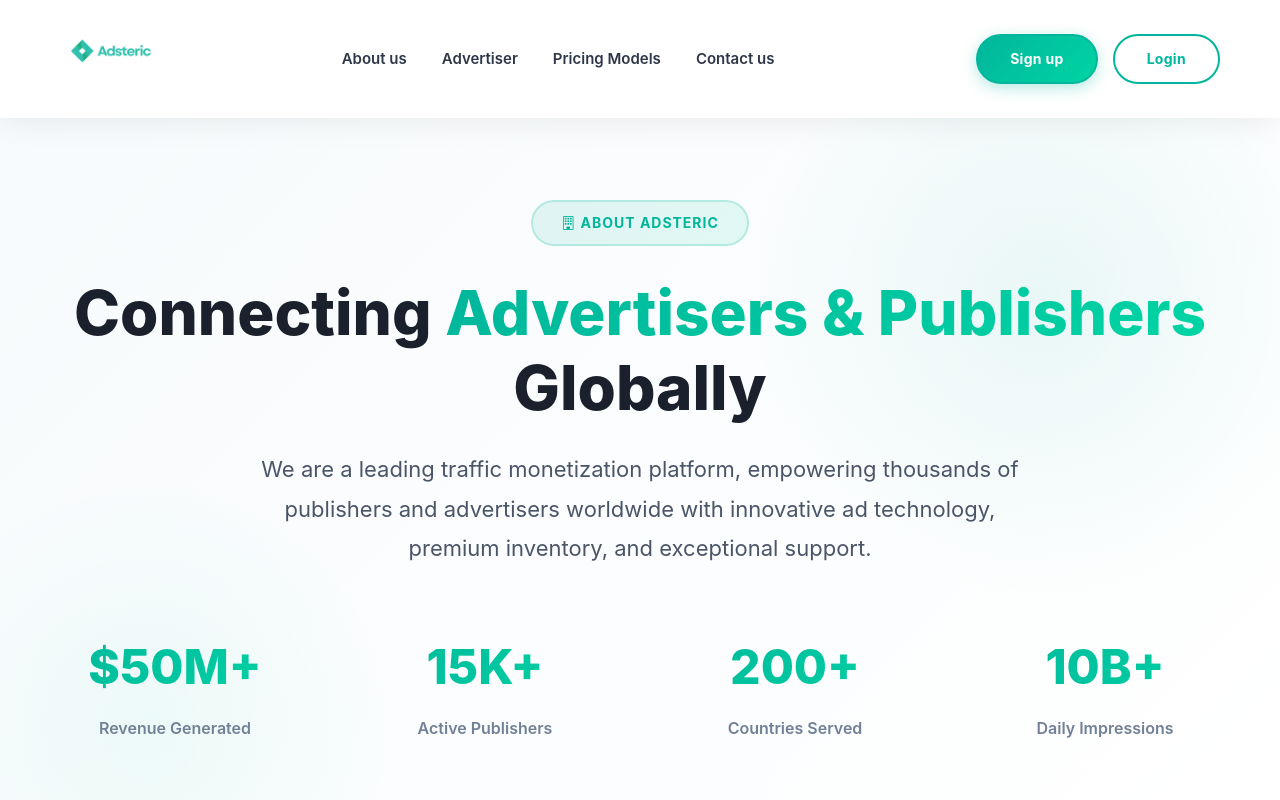
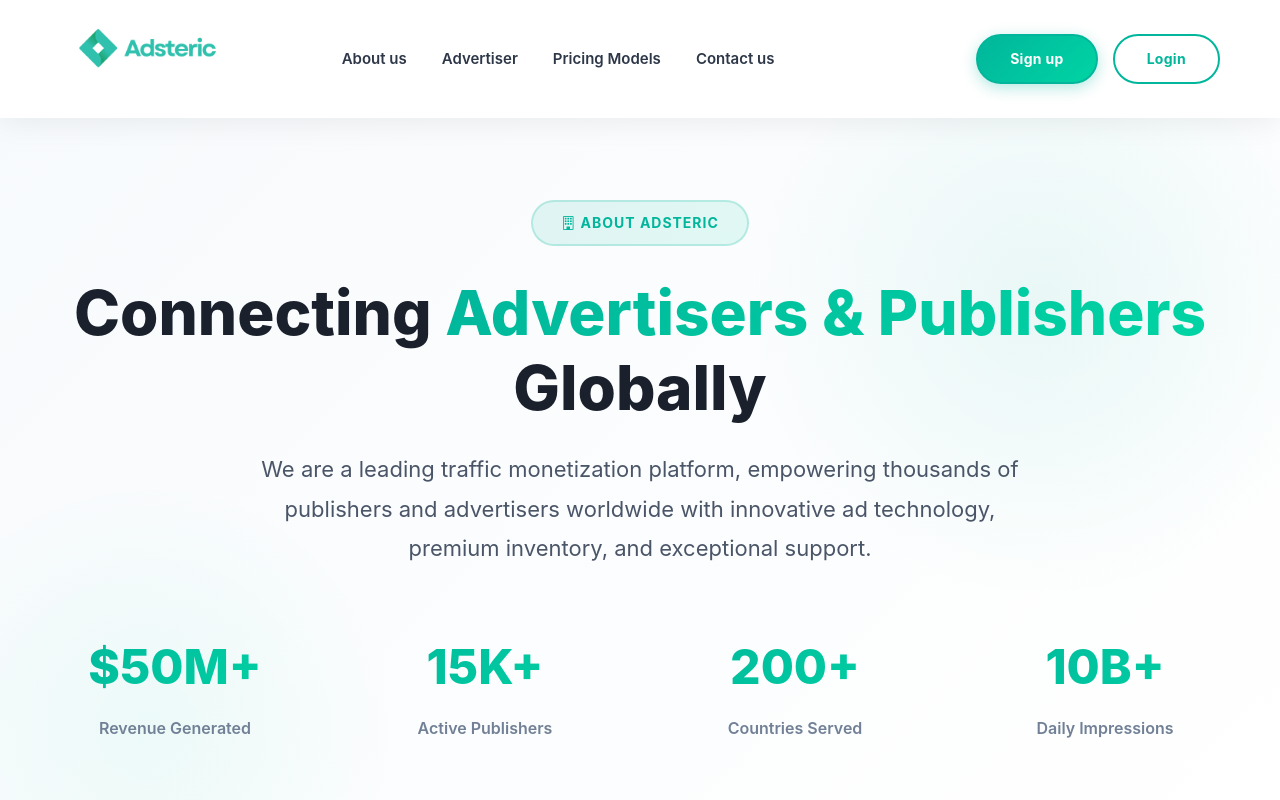
Before and after one commit to waleed0537/adsteric, a website: page public/about-us.html in a window 1280 px wide. Shown: the top 800 px of the page. Drawn offline with nearby package versions, Linux system fonts and the light colour scheme.

Commit message:
Increased logo size

```diff
--- a/public/about-us.html
+++ b/public/about-us.html
@@ -55,7 +55,7 @@
         .main-h__logo img {
             height: 80px;
             width: auto;
-            transform: scale(1.4);
+            transform: scale(2.4);
             transform-origin: left center;
         }
 
```
Also changed, not shown: public/advertiser2.html (+1 -1 lines), public/contact-us.html (+1 -1 lines), public/pricing-models.html (+1 -1 lines).
